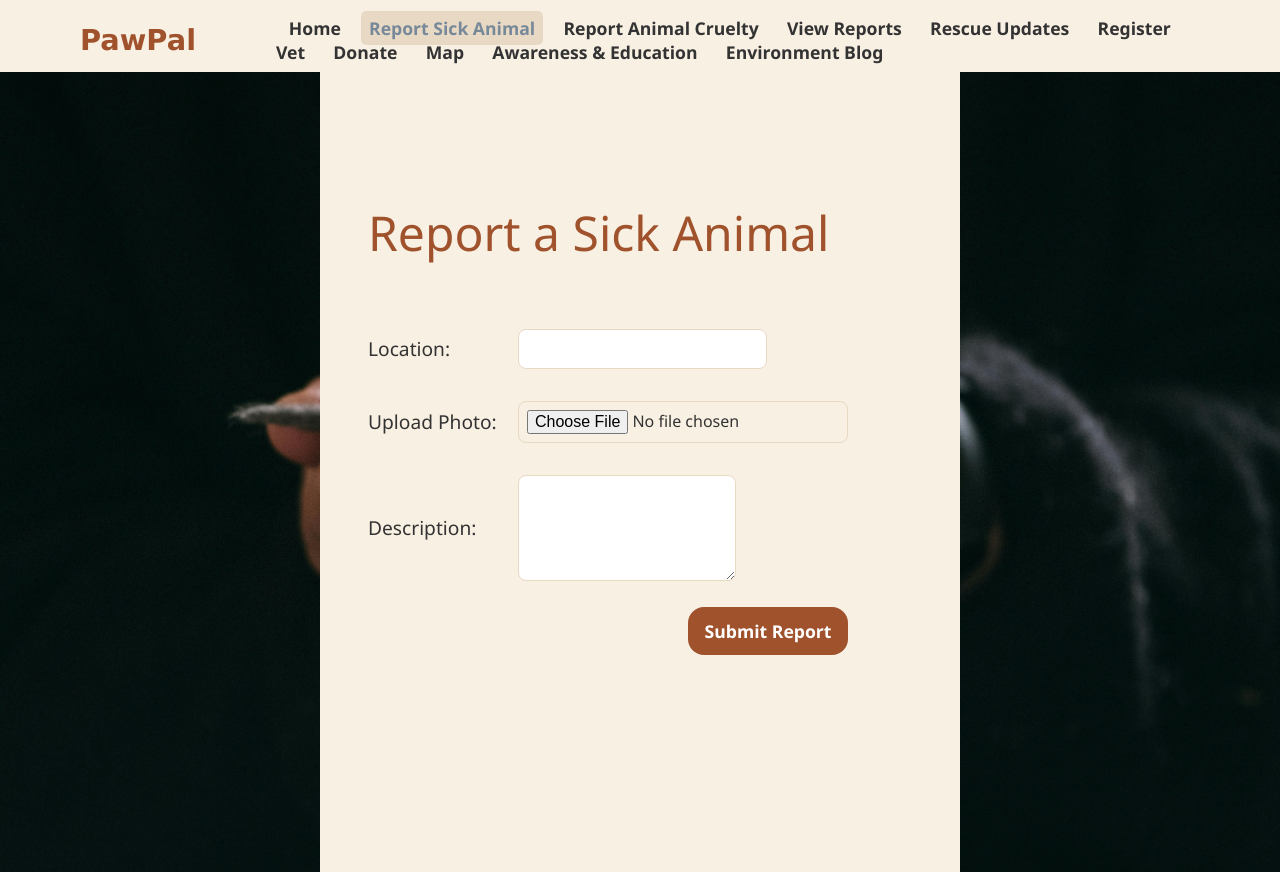
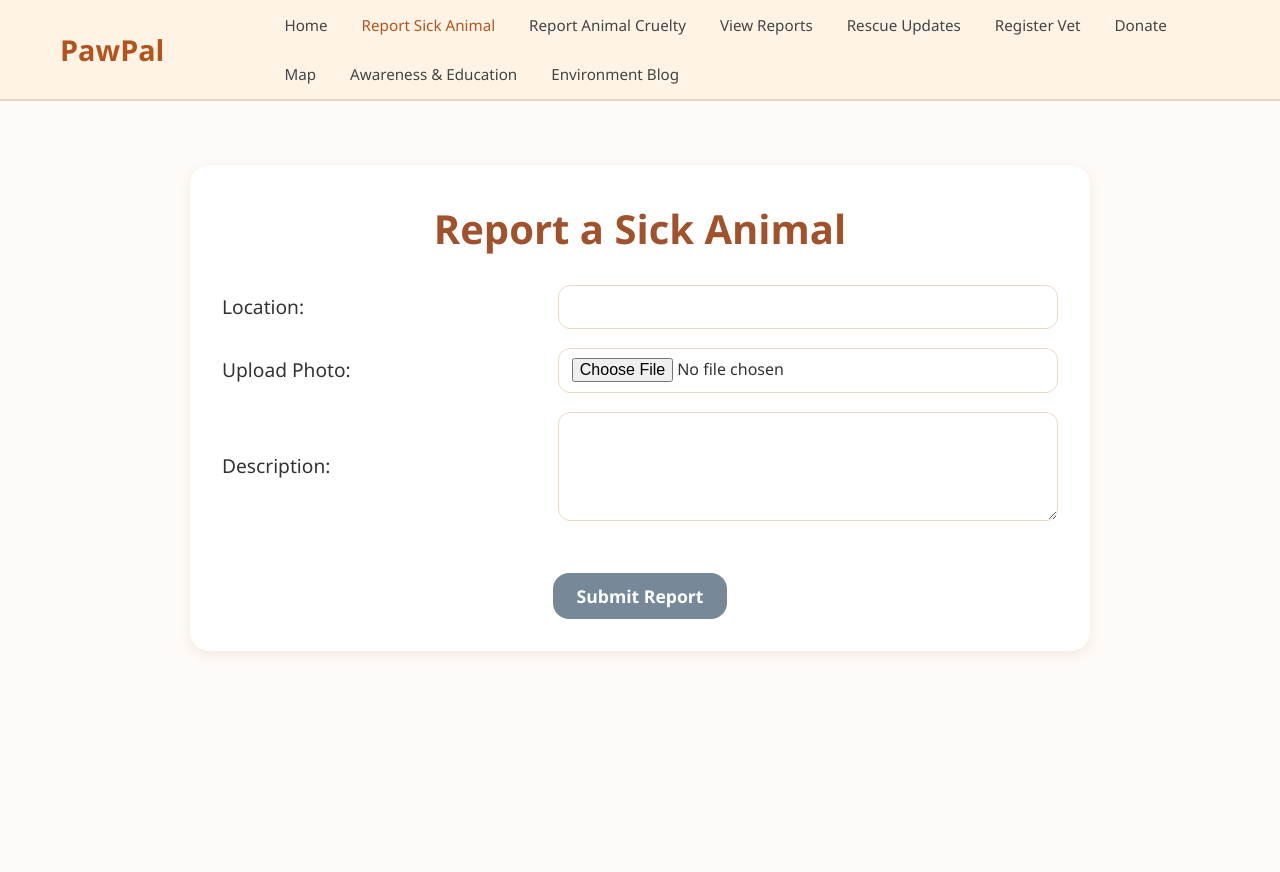
Before and after one commit to Ersatz-xD/PawPal, a Flask app: page /report in a window 1280 px wide. After the commit the page ends 654 px from the top, so only its background shows below. Run offline with Flask 3, Linux system fonts and the light colour scheme.

Commit message:
Update style.css

```diff
--- a/app/static/style.css
+++ b/app/static/style.css
@@ -1,84 +1,80 @@
-/* welcome page starts here */
-
+/* Reset some default styling */
 * {
     margin: 0;
     padding: 0;
     box-sizing: border-box;
-    font-family: 'Segoe UI', Roboto, Oxygen, Ubuntu, Cantarell, 'Open Sans', 'Helvetica Neue', sans-serif;
-    font-weight: 500;
-    color: #333333;
+    font-family: 'Segoe UI', Tahoma, Geneva, Verdana, sans-serif;
 }
 
-header {
-    position: sticky;
-    top: 0;
-    z-index: 999;
-    background-color: #F8F0E3;
-    display: flex;
-    justify-content: start;
-    align-items: center;
-    padding: 1rem 5rem 0.5rem 5rem;
+body {
+    background-color: #fefaf7;
+    color: #333;
+    line-height: 1.6;
 }
 
-header a {
-    text-decoration: none;
-    color: #333333;
-    padding: 0.3rem 0.5rem;
-    margin: 0 0.3rem;
-    font-size: 1.1rem;
-    font-weight: bold;
-    font-family: 'Segoe UI', sans-serif;
-    transition: all 0.3s ease;
-    border-radius: 5px;
+/* Header Styling */
+header {
+    background-color: #fff3e6;
+    padding: 10px 60px;
+    display: flex;
+    justify-content: space-between;
+    align-items: center;
+    border-bottom: 2px solid #f3d1bd;
+    flex-wrap: wrap;
 }
 
-header a:hover,
-header a.active {
-    color: #778899;
-    background-color: #E8D9C4;
+header h2 {
+    color: #b3541e;
+    font-size: 1.8rem;
+    font-weight: bold;
 }
 
-
-header h2 {
-    color: #A0522D;
-    margin-right: 0rem;
-    font-size: 1.8rem;
-    font-weight: bold;
-    font-family: 'Lucida Sans', sans-serif;
+/* Navigation Links Styling */
+header .links {
+    display: flex;
+    gap: 18px;
+    align-items: center;
+    flex-wrap: wrap;
 }
 
-
-.links {
-    margin-left: 5rem;
-    font-size: 10px;
+header .links a {
+    text-decoration: none;
+    color: #444;
+    font-weight: 500;
+    font-size: 0.95rem;
+    transition: color 0.3s;
 }
 
+header .links a:hover,
+header .links a.active {
+    color: #b3541e;
+}
+
+/* Main Container */
 .main_container {
     width: 100%;
     height: 100vh;
     display: flex;
     justify-content: center;
     align-items: center;
-}
-
-.img {
-    height: 100vh;
-    width: 50%;
     background-image: url(assets/main_pg1.jpg);
     background-position: center;
     background-repeat: no-repeat;
     background-size: cover;
 }
 
+/* Welcome Section */
 .welcome {
+    width: 50%;
     height: 100vh;
-    width: 50%;
-    background-color: #E8D9C4;
+    background: rgba(248, 240, 227, 0.9);
     text-align: center;
     display: flex;
     align-items: center;
     flex-direction: column;
     justify-content: center;
+    padding: 2rem;
+    border-left: 1px solid #E8D9C4;
 }
 
 .welcome h1 {
@@ -99,144 +95,131 @@ header h2 {
     margin-top: 2rem;
     font-size: 1.2rem;
     font-weight: 600;
-    background-color: #778899;
+    background-color: #A0522D;
     color: white;
-    transition: all 0.3s ease;
+    transition: 0.3s;
 }
 
 .start:hover {
-    background-color: #5f6f7f;
-    box-shadow: 1px 1px 2px rgba(0, 0, 0, 0.2);
-    color: white;
+    background-color: #8B4513;
+    box-shadow: 1px 1px 4px rgba(0, 0, 0, 0.2);
 }
 
-/* home page starts here */
+/* Home Page Image Section */
 .img_sec {
     width: 100%;
     height: 95vh;
     background-image: url(assets/image_sec.jpg);
-    background-position-x: right;
+    background-position: center;
     background-repeat: no-repeat;
     background-size: cover;
+    padding-left: 5rem;
     color: white;
-    text-align: start;
-    padding-left: 5rem;
+    display: flex;
+    flex-direction: column;
+    justify-content: center;
 }
 
 .img_sec h2 {
-    padding-top: 15rem;
-    margin-bottom: 2rem;
     font-size: 2rem;
-    color: #F8F0E3;
+    margin-bottom: 1rem;
 }
 
 .img_sec p {
     font-size: 1.2rem;
-    color: #E8D9C4;
+    color: wheat;
 }
 
+/* Footer */
 .footer {
-    padding: 1rem 0;
+    background-color: #E8D9C4;
+    padding: 1rem;
     text-align: center;
-    background-color: #E8D9C4;
+    font-size: 1.1rem;
     color: #333333;
 }
 
-.back_img {
-    width: 100%;
-    height: 100vh;
-    background-image: url(assets/image_sec.jpg);
-    background-position: center;
-    background-size: cover;
+/* Common Form & Card Layout */
+.main_div, .main_div_blog {
+    width: 90%;
+    max-width: 900px;
+    margin: 4rem auto;
+    background-color: white;
+    padding: 2rem;
+    border-radius: 20px;
+    box-shadow: 0 4px 12px rgba(160, 82, 45, 0.1);
 }
 
-.main_div {
-    width: 50%;
-    height: 100vh;
-    margin: auto;
-    background-color: #F8F0E3;
-    padding: 8rem 3rem;
-    color: #333333;
-}
-
-.main_div h2 {
-    font-size: 3rem;
-    padding-bottom: 3rem;
+.main_div h2, .main_div_blog h2 {
+    font-size: 2.5rem;
+    padding-bottom: 1.5rem;
+    text-align: center;
     color: #A0522D;
-}
-
-.map-box {
-    width: 100%;
-    height: 400px;
 }
 
 .form_content {
     display: flex;
     flex-direction: column;
-    justify-content: center;
-    align-items: start;
-}
-
-.form_content div {
-    padding: 1rem 0;
+    gap: 1.2rem;
 }
 
 .form_content label {
-    font-size: 1.3rem;
-    line-height: 2rem;
+    font-size: 1.2rem;
 }
 
 .form_group {
     display: flex;
     align-items: center;
-    padding: 1rem 0;
-}
-
-.form_group label {
-    width: 150px;
-    font-size: 1.2rem;
+    gap: 1rem;
 }
 
 .form_group input,
 .form_group textarea {
     flex: 1;
-    padding: 0.5rem;
-    font-size: 1rem;
+    padding: 0.6rem;
     border: 1px solid #E8D9C4;
     border-radius: 8px;
+    font-size: 1rem;
 }
 
-.location {
-    display: flex;
-    justify-content: center;
-}
-
+/* Button */
 .btn {
-    width: 10rem;
-    height: 3rem;
-    font-size: 1.1rem;
-    margin: 10px 0 10px 20rem;
-    font-weight: 600;
-    border-radius: 1rem;
-    padding: 0.5rem 1rem;
-    background-color: #A0522D;
+    background-color: #778899;
     color: white;
     border: none;
+    padding: 0.7rem 1.5rem;
+    border-radius: 1rem;
+    font-size: 1.1rem;
+    font-weight: 600;
+    margin: 2rem auto 0;
+    display: block;
     transition: 0.3s;
 }
 
 .btn:hover {
-    background-color: #8B4513;
+    background-color: #6a7d8b;
     box-shadow: 1px 1px 4px rgba(25, 25, 25, 0.2);
 }
 
+/* Map */
+.map-box {
+    width: 100%;
+    height: 400px;
+    position: relative;
+    z-index: 2;
+    border-radius: 10px;
+    overflow: hidden;
+    margin-top: 2rem;
+}
+
+/* Doctor Registration Fields */
 .register_doc input {
     width: 12rem;
     height: 2rem;
     font-size: 1.2rem;
 }
 
-.reg1 {
+.reg1, .reg3 {
     display: inline-flex;
 }
 
@@ -248,23 +231,31 @@ header h2 {
     margin-left: 4.8rem;
 }
 
-.donate_p {
-    font-size: 1.2rem;
-}
-
-.btn_donate {
-    margin-top: 1rem;
-    margin-left: 25rem;
-}
-
 .loc1 input {
     margin-left: 6.8rem;
 }
 
+/* Report & Blog Cards */
+.report-card {
+    background: #fff;
+    border: 1px solid #E8D9C4;
+    margin: 1rem 0;
+    border-radius: 16px;
+    padding: 1rem 1.5rem;
+    min-height: 250px;
+    height: auto;
+    box-shadow: 0 2px 6px rgba(0, 0, 0, 0.08);
+}
+
+/* Awareness Section */
 .aware p {
     font-size: 1.3rem;
     font-weight: 500;
     padding-bottom: 0.5rem;
+}
+
+.aware ul li {
+    padding: 0.5rem 0;
 }
 
 .aware ul li a {
@@ -275,44 +266,99 @@ header h2 {
     color: #333333;
 }
 
-.aware ul li {
-    padding: 0.5rem 0;
-}
-
 .aware ul li a:hover {
     text-decoration: underline;
     color: #A0522D;
 }
 
-.report-card {
-    background: #E8D9C4;
-    margin: 5px 0px;
-    border-radius: 10px;
-    padding: 15px;
-    margin-bottom: 20px;
-    box-shadow: 0 2px 6px rgba(0, 0, 0, 0.1);
-}
-
+/* Blog Section */
 .env_blog h3 {
     font-weight: 600;
     font-size: 1.4rem;
-    padding: 0.5rem 0rem;
-    color: #A0522D;
+    padding: 0.5rem 0;
 }
 
 .env_blog p {
     font-size: 1.2rem;
 }
 
-.main_div_blog {
-    padding-top: 4rem;
+/* Donate Paragraph */
+.donate_p {
+    font-size: 1.2rem;
 }
 
-.main_div_blog h2 {
-    padding-bottom: 1rem;
-    color: #A0522D;
+.btn_donate {
+    margin-top: 1rem;
+    margin-left: auto;
+    margin-right: auto;
+    display: block;
 }
 
-.blog-post {
-    margin-top: 1rem;
+/* NAVBAR FIX */
+header {
+    flex-wrap: nowrap;
+    overflow-x: auto;
+    gap: 2rem; /* spacing between links */
 }
+
+.links {
+    display: flex;
+    gap: 2rem;
+    margin-left: 5rem;
+    flex-wrap: nowrap;
+}
+
+/* Prevent navbar items from wrapping */
+header a {
+    white-space: nowrap;
+    padding: 0.2rem 0.5rem;  /* no horizontal shift */
+}
+
+/* TEXT FIELD ALIGNMENT + ROUNDED INPUTS */
+.form_content {
+    display: flex;
+    flex-direction: column;
+    gap: 1.2rem;
+}
+
+.form_group {
+    display: flex;
+    align-items: center;
+    justify-content: space-between;
+    gap: 1rem;
+    flex-wrap: wrap;
+}
+
+.form_group label {
+    width: 150px;
+    font-size: 1.2rem;
+}
+
+.form_group input,
+.form_group textarea {
+    flex: 1;
+    padding: 0.6rem 0.8rem;
+    border: 1px solid #E8D9C4;
+    border-radius: 12px;
+    font-size: 1rem;
+    width: 100%;
+    max-width: 500px;
+}
+
+/* Ensure inputs don't overflow on smaller screens */
+@media (max-width: 600px) {
+    .form_group {
+        flex-direction: column;
+        align-items: flex-start;
+    }
+
+    .form_group label {
+        width: 100%;
+        margin-bottom: 0.4rem;
+    }
+
+    .form_group input,
+    .form_group textarea {
+        width: 100%;
+    }
+}
```
